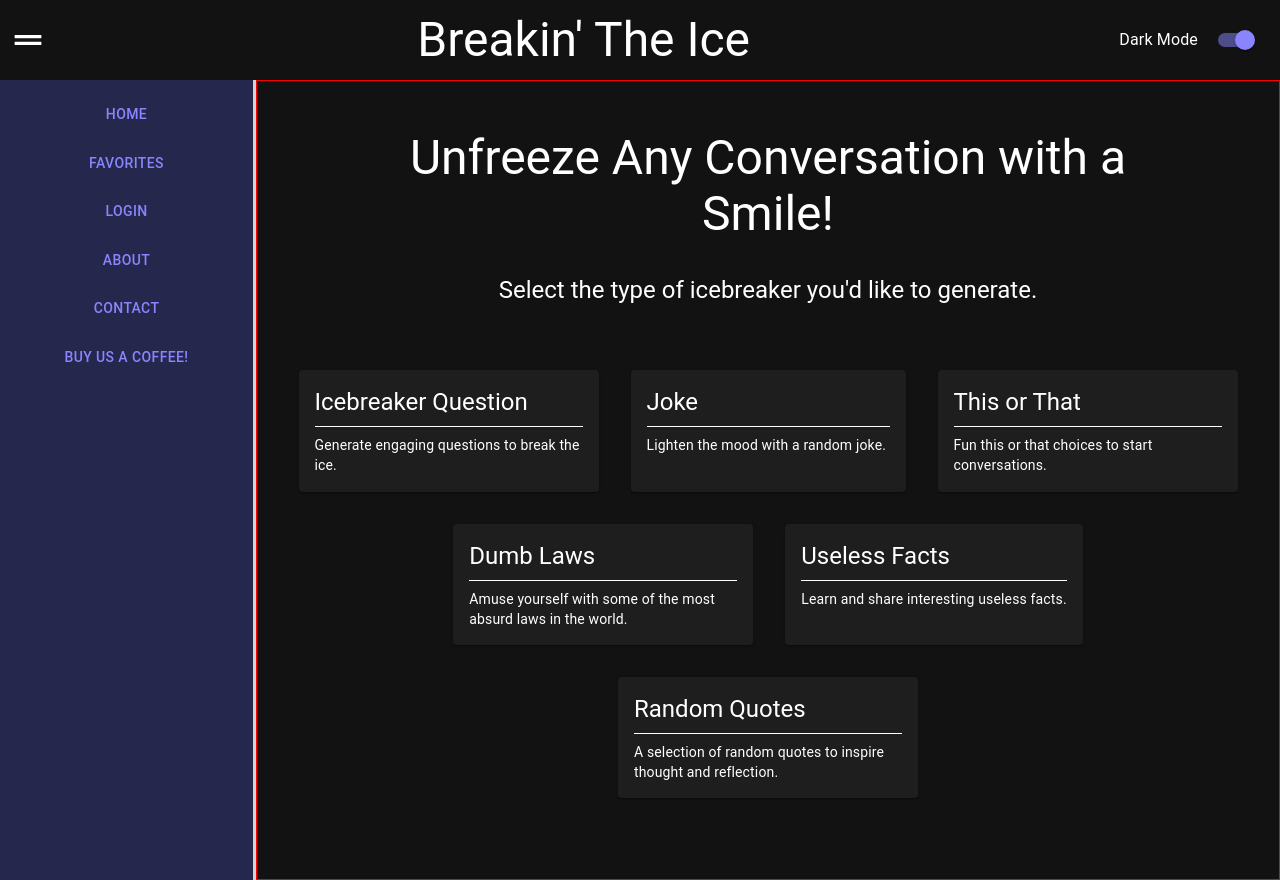
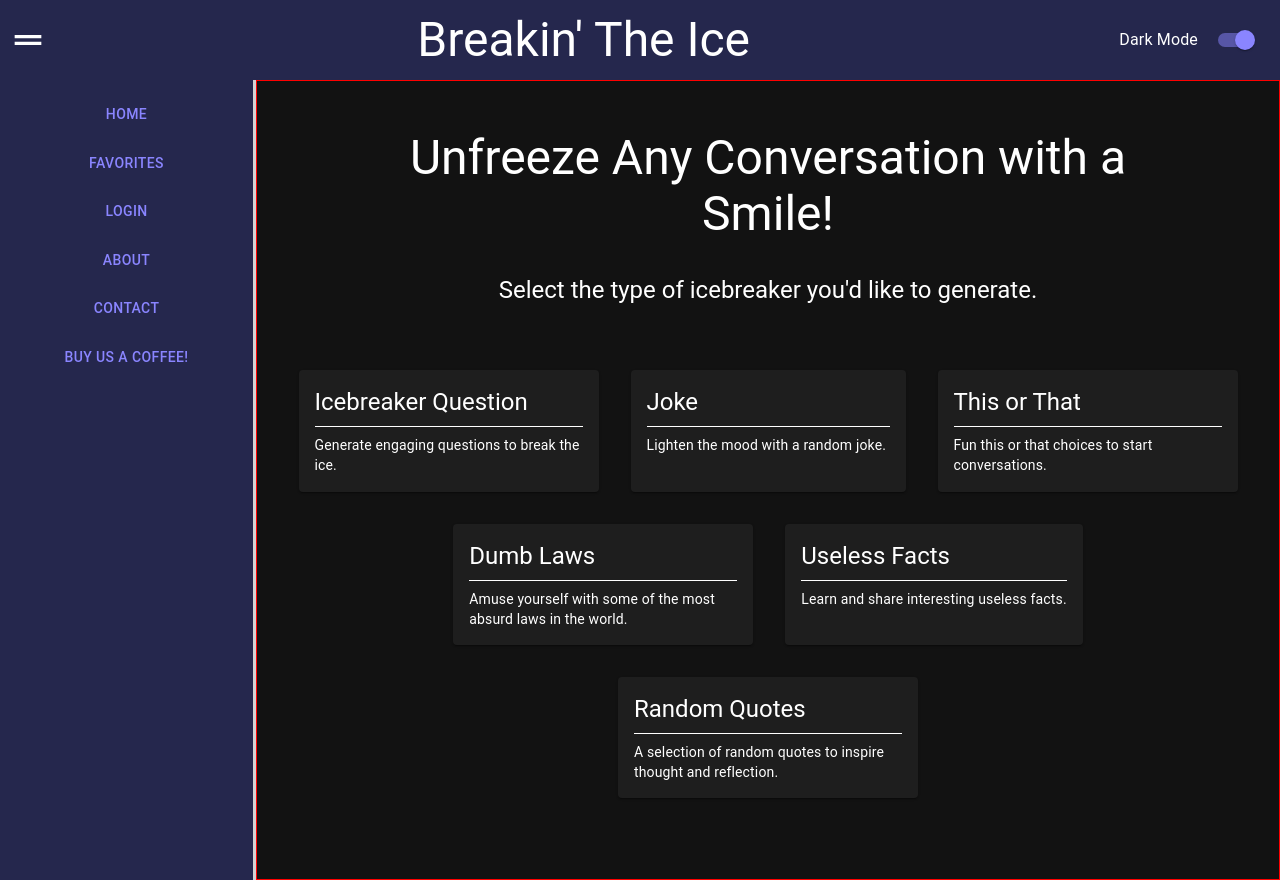
Before and after one commit to valyastriz/Breakin-The-Ice, a React (Create React App) app in the folder client/: page / in a window 1280 px wide. Built offline with nearby package versions, Linux system fonts and the light colour scheme.

Commit message:
fixed header color

```diff
--- a/client/src/components/Header.jsx
+++ b/client/src/components/Header.jsx
@@ -24,7 +24,7 @@ const Header = ({setNavOpen, navOpen, toggleTheme}) => {
             display: 'flex',
             flexGrow: 1,
             minHeight: '80px',
-            backgroundColor: theme.palette.background.accent,
+            backgroundColor: theme.background.accent,
             alignItems: 'center',
             justifyContent: 'space-between'
         }}>
```
